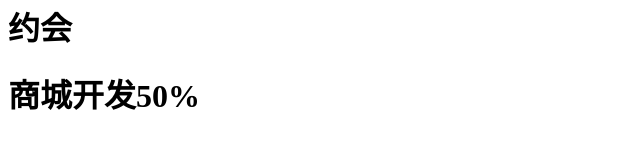
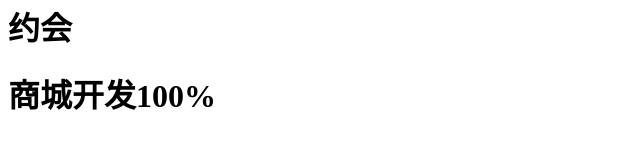
Before and after one commit to a924436173/dbhot, a plain HTML site: page index.html in a window 1280 px wide. Shown: the part 221-370 px from the top of the page, 0-640 px from the left. Drawn offline with Linux system fonts and the light colour scheme.

Commit message:
商城开发完毕 c6

```diff
--- a/index.html
+++ b/index.html
@@ -9,6 +9,6 @@
 	<h1>第一次修改</h1>
 	<h1>短视频</h1>
 	<h1>约会</h1>
-	<h1>商城开发50%</h1>
+	<h1>商城开发100%</h1>
 </body>
 </html>
```
